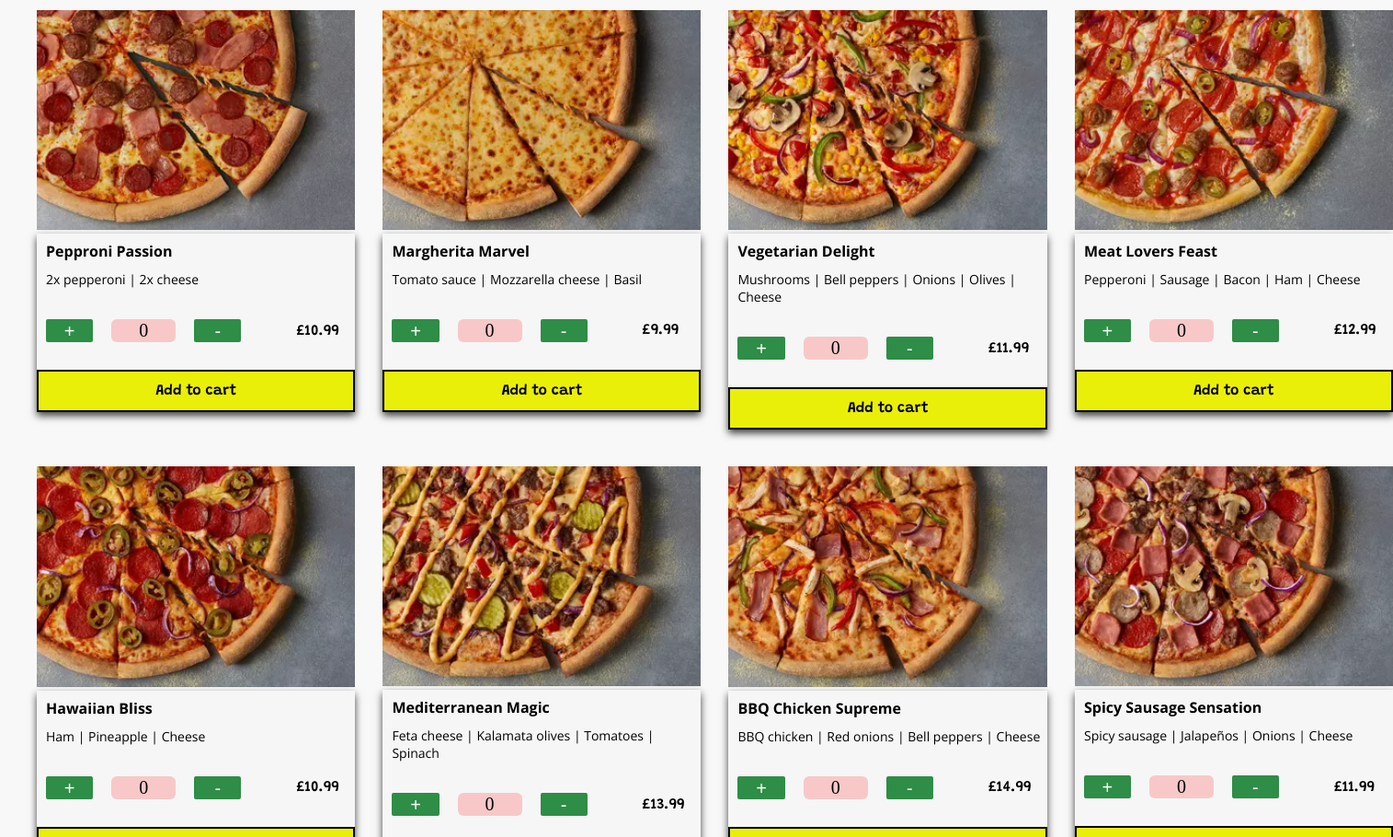
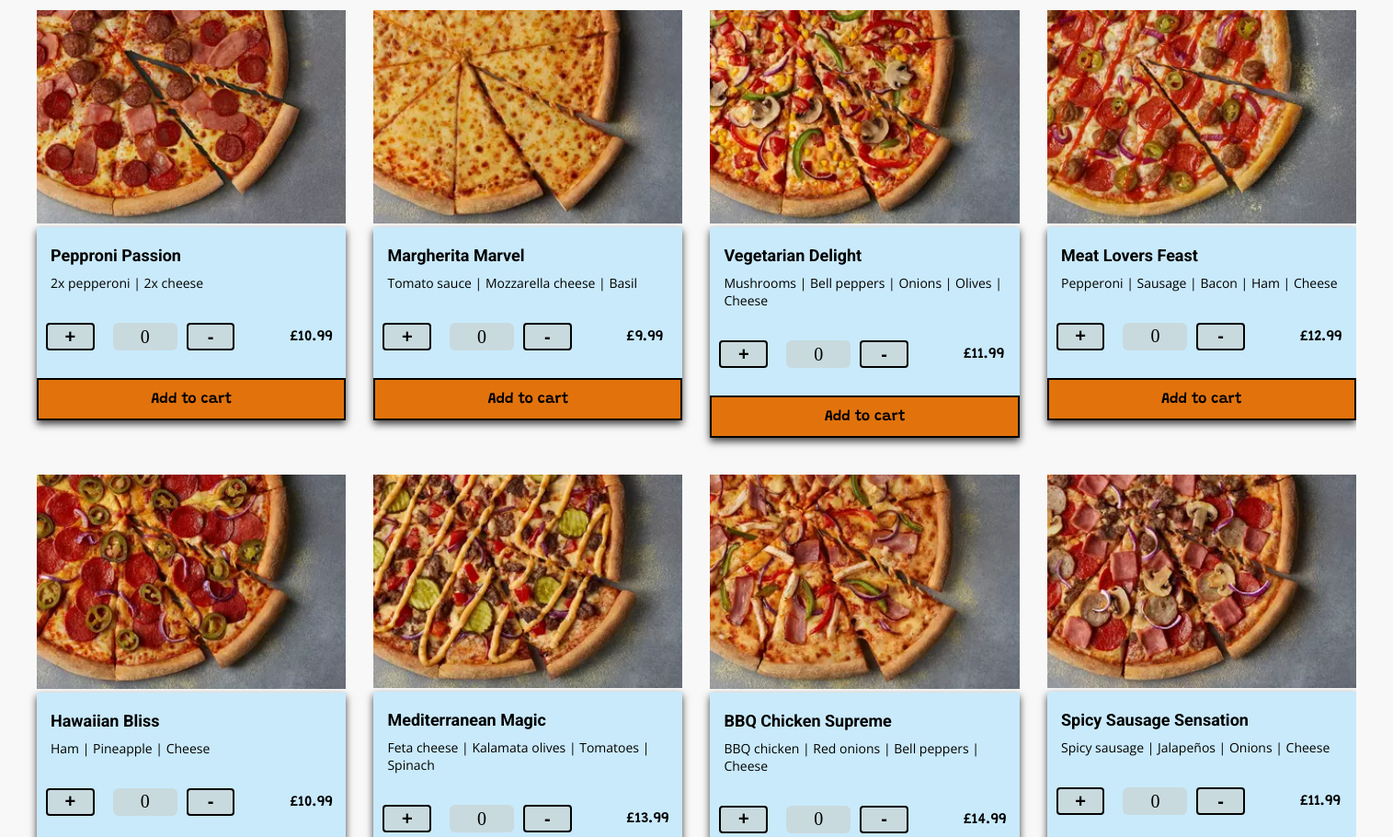
Before and after one commit to Kikkeri-UI/Urban-Crust, a plain HTML site: page menu.html in a window 1280 px wide. Shown: the part 169-1079 px from the top of the page at 92% size, 1515 px wide, since content can reach past the window. Drawn offline with nearby package versions, Linux system fonts and the light colour scheme.

Commit message:
CSS changes

```diff
--- a/menu.css
+++ b/menu.css
@@ -142,18 +142,22 @@ body{
     width: 100%;
 }
 .menu-info-container{
-    background-color: #f6f6f6;
+    background-color: #C9EAFB;
     box-shadow: 0px 4px 8px rgb(63, 63, 63);
 }
 .menu-title-desc{
     font-family: Open Sans, Arial, Helvetica, sans-serif;
     font-weight: 400;
-    margin-left: 5px;
+    padding-top: 20px;
+    padding-left: 10px;
+
 }
 .menu-title{
     margin: 0;
-    padding-top: 8px;
-    font-size: 16px !important;
+
+    font-family: Roboto;
+    font-size: 18px !important;
+    font-weight: 700;
     margin-left: 5px;
     font-size: 16px;
 }
@@ -178,25 +182,28 @@ body{
 
 #increment,
 #decrement {
-    height: 25px;
+    height: 30px;
     width: 60px;
     padding: 0 6px;
     border-radius: 2px;
     font-size: 20px;
-    background-color: #2e8d46;
-    border: 2px solid #2e8d46;
-    color: white;
+    font-weight: bolder;
+    background-color: #C8DADE;
+    border: 2px solid #030303;
+    color: black;
     margin: 20px;
+    margin-left: 10px;
+    border-radius: 4px;
 }
-#increment{
+/* #increment{
     margin-left: 10px;
-}
+} */
 
 #counterValue {
-    height: 25px;
+    height: 30px;
     min-width: 70px;
     border-radius: 6px;
-    background-color: rgba(255, 0, 0, 0.187);
+    background-color: #C8DADE;
     font-size: 20px;
     display: flex;
     justify-content: center;
@@ -211,7 +218,7 @@ body{
     font-family: Grandstander;
     font-weight: 700;
     font-size: 16px;
-    background-color: #EAEF0A;
+    background-color: #E2730C;
     color: black;
     border: 2px solid black;
     cursor: pointer;
--- a/menu.html
+++ b/menu.html
@@ -9,6 +9,11 @@
     <link
         href="https://fonts.googleapis.com/css2?family=Grandstander:ital,wght@0,300;0,400;0,500;0,600;1,800&family=Open+Sans:ital,wght@0,300;0,400;0,500;0,600;0,700;0,800;1,300;1,800&family=Roboto:wght@400;500;700&display=swap"
         rel="stylesheet">
+
+        <link rel="preconnect" href="https://fonts.googleapis.com">
+        <link rel="preconnect" href="https://fonts.gstatic.com" crossorigin>
+        <link href="https://fonts.googleapis.com/css2?family=Roboto:wght@400;500;600;700;800&display=swap" rel="stylesheet">
+
     <link rel="stylesheet" href="menu.css">
 </head>
 <body>
```
